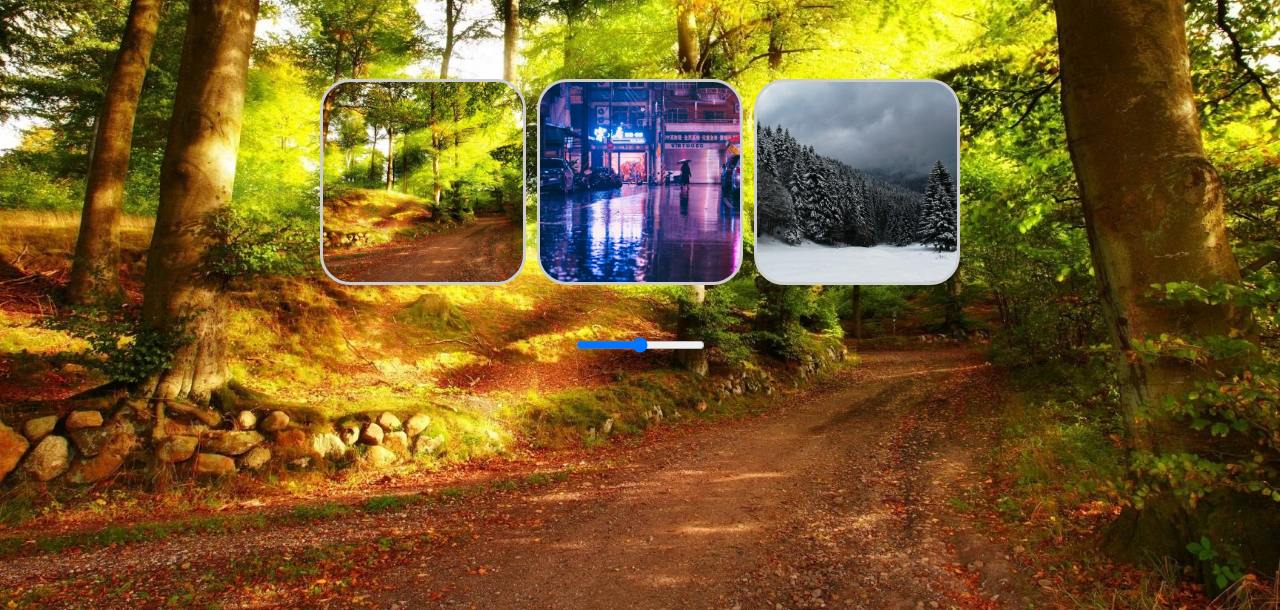
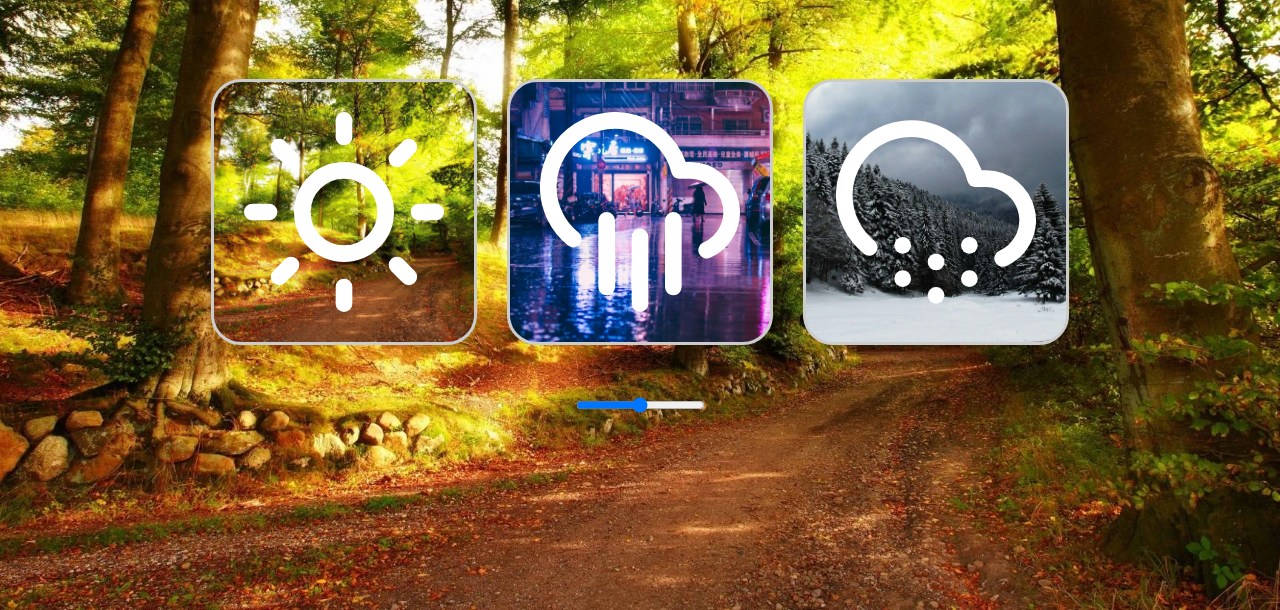
Before and after one commit to Alex-aa7/Result_Middles_webpack, a website built with webpack: page 00-webpack-start/public/index.html in a window 1280 px wide. Shown: the part 190-800 px from the top of the page. Built offline with nearby package versions, Linux system fonts and the light colour scheme.

Commit message:
fix render item

```diff
--- a/00-webpack-start/src/constants.js
+++ b/00-webpack-start/src/constants.js
@@ -1,19 +1,19 @@
 export const soundsSettings = [
     {
         code: 'summer',
-        iconImg:'',
+        iconImg: '/assets/icons/sun.svg',
         bgImg: '/assets/bg/summer-bg.jpg',
         soundSrc: "./assets/sounds/summer.mp3"
     },
     {
         code: 'rainy',
-        iconImg:'',
+        iconImg: '/assets/icons/cloud-rain.svg',
         bgImg: '/assets/bg/rainy-bg.jpg',
         soundSrc: "./assets/sounds/rain.mp3"
     },
     {
         code: 'winter',
-        iconImg:'',
+        iconImg: '/assets/icons/cloud-snow.svg',
         bgImg: '/assets/bg/winter-bg.jpg',
         soundSrc: "./assets/sounds/winter.mp3"
     },
--- a/00-webpack-start/src/index.js
+++ b/00-webpack-start/src/index.js
@@ -5,6 +5,7 @@ const $seasons = document.querySelector("#seasons");
 const $seasonContainer = document.querySelector("#seasonContainer");
 const volume = document.querySelector('#volume-slider');
 const audios = [];
+const audio = new Audio();
 let currentSeason = 0;
 let lastSeason = -1;
 
@@ -16,12 +17,7 @@ volume.addEventListener("change", (e) => {
     console.log(audios[0].volume)
 })
 
-
-seasons.addEventListener("click", function (e) {
-    selectSeason(e.target.id);
-});
-
-function selectSeason(season) {
+function selectSeason(seasonSettings) {
     audios[season] ? '' : (audios[season] = new Audio(data[season].sound));
 
     if (lastSeason === season) {
@@ -57,14 +53,20 @@ function setVolume(volume) {
     return audios[season].volume = volume;
 }
 
-const createSoundItem = ({bgImg}, index) => {
+const createSoundItem = (sound, index) => {
     const $soundItem = document.createElement('div');
     $soundItem.classList.add('season');
-    $soundItem.style.backgroundImage = `url(${bgImg})`;
+    $soundItem.style.backgroundImage = `url(${sound.bgImg})`;
     $soundItem.addEventListener('click', () => {
+        selectSeason(sound)
         setCuttentItem(index)
         updateCommonBg();
     });
+
+    const $itemIcon = document.createElement('img');
+    $itemIcon.classList.add('season__icon');
+    $itemIcon.src = sound.iconImg;
+    $soundItem.append($itemIcon);
 
     return $soundItem;
 }
--- a/00-webpack-start/src/index.scss
+++ b/00-webpack-start/src/index.scss
@@ -19,6 +19,14 @@ html, body{
     border-radius: 30px;
     border: 3px solid #ccc;
     background:  no-repeat center top / cover;
+    padding: 30px;
+    display: flex;
+    justify-content: center;
+
+    &__icon{
+        max-width: 100%;
+        max-height: 100%;
+    }
 }
 
 h1 {
@@ -28,11 +36,11 @@ h1 {
 }
 
 .seasons {
-    width: 50%;
-    margin: 0 auto;
+    max-width: 100%;
+    justify-content: center;
     display: flex;
-    justify-content: space-between;
     padding: 50px 0 50px;
+    column-gap: 30px;
 }
 
 .volume {
```
